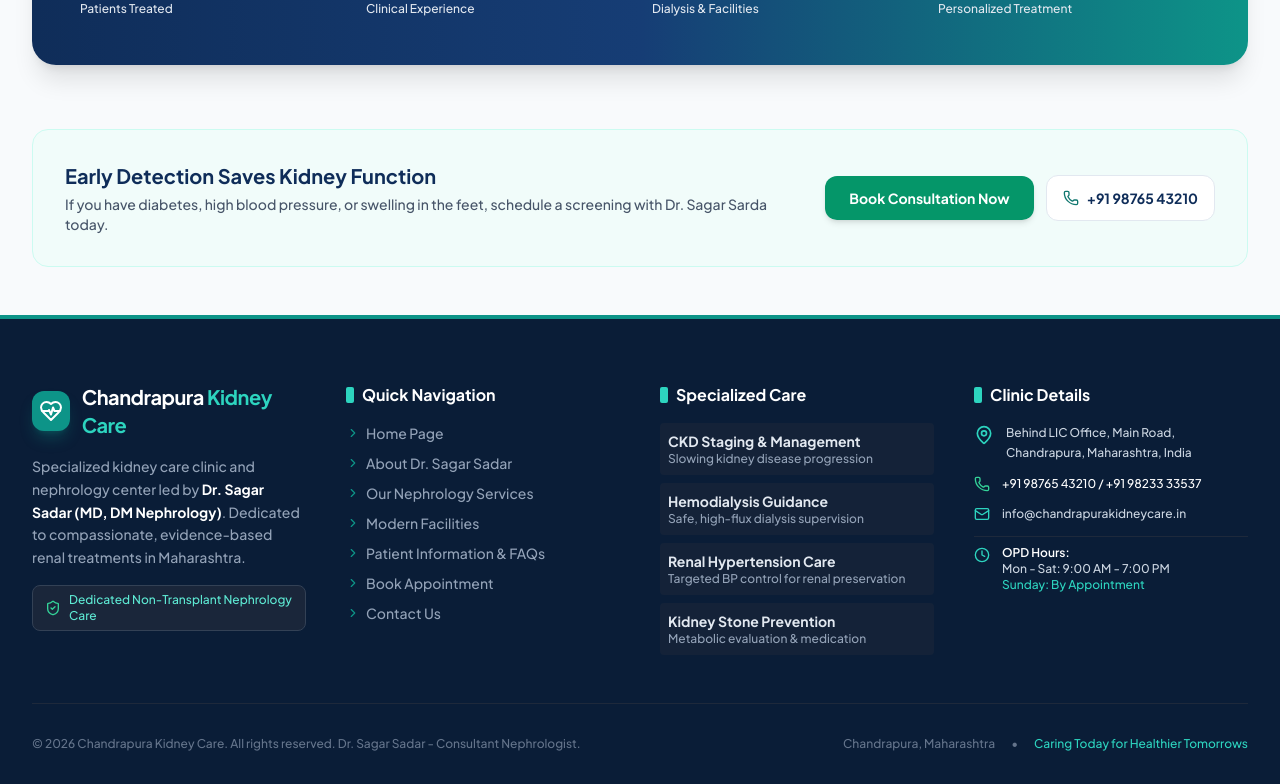
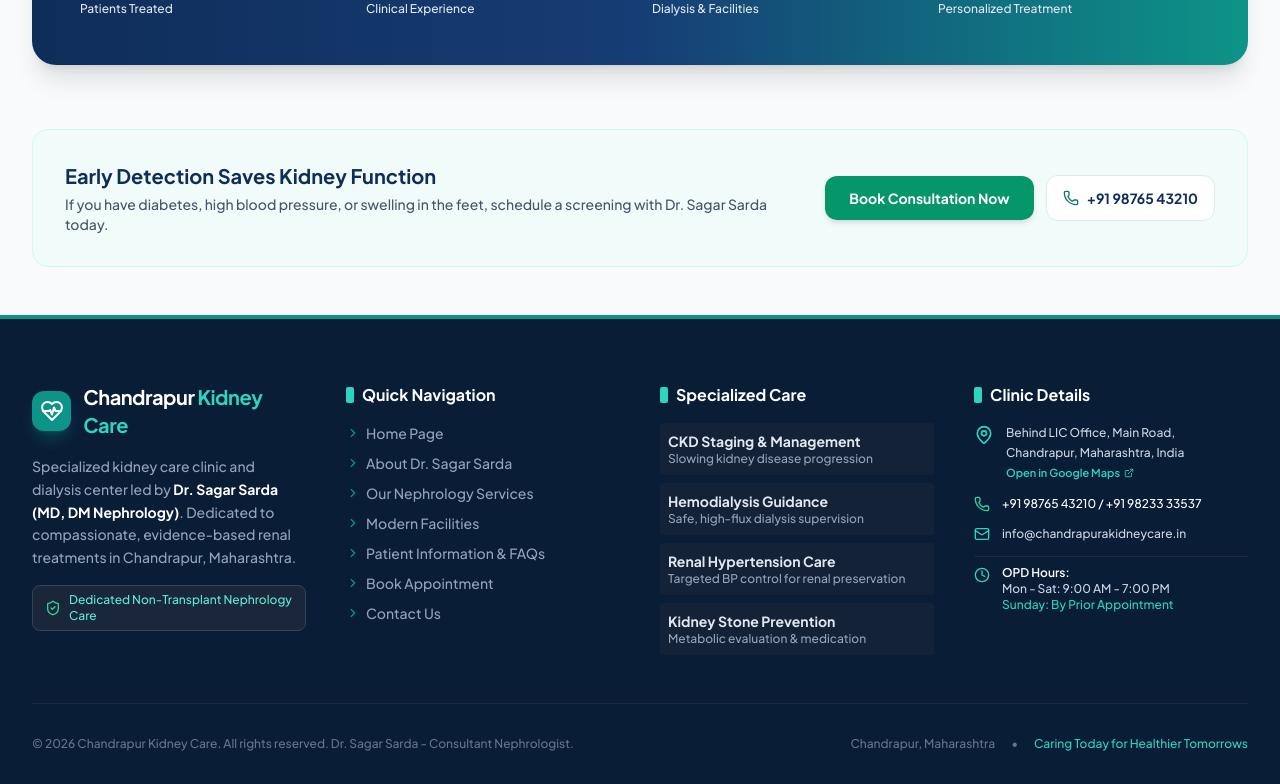
Before and after one commit to ARI-23o/Hospital, a React (Vite) app in the folder client/: page / in a window 1280 px wide. Shown: the part 2069-2853 px from the top of the page. Built offline with nearby package versions, Linux system fonts and the light colour scheme.

Commit message:
Integrate official Google Maps link and interactive map embed for Dr. Sagar Sarda's Chandrapur Kidney Care

```diff
--- a/client/src/components/Footer.jsx
+++ b/client/src/components/Footer.jsx
@@ -1,7 +1,9 @@
 import React from 'react';
-import { HeartPulse, Phone, Mail, MapPin, Clock, ShieldCheck, ChevronRight } from 'lucide-react';
+import { HeartPulse, Phone, Mail, MapPin, Clock, ShieldCheck, ChevronRight, ExternalLink } from 'lucide-react';
 
 export default function Footer({ setActiveTab }) {
+  const MAP_URL = "https://maps.app.goo.gl/f1P5sEp6G8aWFc39A";
+
   return (
     <footer className="bg-[#0A1D37] text-slate-300 pt-16 pb-8 border-t-4 border-teal-500">
       <div className="max-w-7xl mx-auto px-4 sm:px-6 lg:px-8">
@@ -14,11 +16,11 @@ export default function Footer({ setActiveTab }) {
                 <HeartPulse className="w-6 h-6" />
               </div>
               <span className="text-xl font-bold text-white tracking-tight">
-                Chandrapura <span className="text-teal-400">Kidney Care</span>
+                Chandrapur <span className="text-teal-400">Kidney Care</span>
               </span>
             </div>
             <p className="text-sm text-slate-400 leading-relaxed mb-4">
-              Specialized kidney care clinic and nephrology center led by <strong className="text-white">Dr. Sagar Sadar (MD, DM Nephrology)</strong>. Dedicated to compassionate, evidence-based renal treatments in Maharashtra.
+              Specialized kidney care clinic and dialysis center led by <strong className="text-white">Dr. Sagar Sarda (MD, DM Nephrology)</strong>. Dedicated to compassionate, evidence-based renal treatments in Chandrapur, Maharashtra.
             </p>
             <div className="inline-flex items-center gap-2 bg-slate-800/80 px-3 py-1.5 rounded-lg border border-slate-700 text-xs text-teal-300">
               <ShieldCheck className="w-4 h-4 text-emerald-400 shrink-0" />
@@ -34,7 +36,7 @@ export default function Footer({ setActiveTab }) {
             <ul className="space-y-2.5 text-sm">
               {[
                 { label: 'Home Page', id: 'home' },
-                { label: 'About Dr. Sagar Sadar', id: 'doctor' },
+                { label: 'About Dr. Sagar Sarda', id: 'doctor' },
                 { label: 'Our Nephrology Services', id: 'services' },
                 { label: 'Modern Facilities', id: 'facilities' },
                 { label: 'Patient Information & FAQs', id: 'patient-info' },
@@ -82,18 +84,27 @@ export default function Footer({ setActiveTab }) {
             </ul>
           </div>
 
-          {/* Col 4: Clinic Info */}
+          {/* Col 4: Clinic Info with Google Maps link */}
           <div>
             <h3 className="text-white font-bold text-base mb-4 flex items-center gap-2">
               <span className="w-2 h-4 bg-teal-400 rounded-sm"></span> Clinic Details
             </h3>
             <div className="space-y-3.5 text-sm text-slate-300">
-              <div className="flex items-start gap-3">
-                <MapPin className="w-5 h-5 text-teal-400 shrink-0 mt-0.5" />
+              <a
+                href={MAP_URL}
+                target="_blank"
+                rel="noopener noreferrer"
+                className="flex items-start gap-3 group hover:text-teal-300 transition"
+              >
+                <MapPin className="w-5 h-5 text-teal-400 shrink-0 mt-0.5 group-hover:scale-110 transition-transform" />
                 <p className="text-xs leading-relaxed">
-                  Behind LIC Office, Main Road, Chandrapura, Maharashtra, India
+                  Behind LIC Office, Main Road, Chandrapur, Maharashtra, India
+                  <span className="block text-[11px] text-teal-400 font-semibold mt-0.5 flex items-center gap-1">
+                    Open in Google Maps <ExternalLink className="w-2.5 h-2.5" />
+                  </span>
                 </p>
-              </div>
+              </a>
+
               <div className="flex items-center gap-3">
                 <Phone className="w-4 h-4 text-emerald-400 shrink-0" />
                 <span className="text-xs font-medium text-white">+91 98765 43210 / +91 98233 33537</span>
@@ -107,7 +118,7 @@ export default function Footer({ setActiveTab }) {
                 <div className="text-xs">
                   <p className="font-semibold text-white">OPD Hours:</p>
                   <p>Mon - Sat: 9:00 AM - 7:00 PM</p>
-                  <p className="text-teal-400">Sunday: By Appointment</p>
+                  <p className="text-teal-400">Sunday: By Prior Appointment</p>
                 </div>
               </div>
             </div>
@@ -117,9 +128,11 @@ export default function Footer({ setActiveTab }) {
 
         {/* Bottom copyright */}
         <div className="mt-8 flex flex-col md:flex-row items-center justify-between gap-4 text-xs text-slate-500">
-          <p>© {new Date().getFullYear()} Chandrapura Kidney Care. All rights reserved. Dr. Sagar Sadar - Consultant Nephrologist.</p>
+          <p>© {new Date().getFullYear()} Chandrapur Kidney Care. All rights reserved. Dr. Sagar Sarda - Consultant Nephrologist.</p>
           <div className="flex items-center space-x-4">
-            <span>Chandrapura, Maharashtra</span>
+            <a href={MAP_URL} target="_blank" rel="noopener noreferrer" className="hover:text-teal-400 transition">
+              Chandrapur, Maharashtra
+            </a>
             <span>•</span>
             <span className="text-teal-400">Caring Today for Healthier Tomorrows</span>
           </div>
--- a/client/src/pages/ContactPage.jsx
+++ b/client/src/pages/ContactPage.jsx
@@ -1,5 +1,5 @@
 import React, { useState } from 'react';
-import { MapPin, Phone, Mail, Clock, Send, CheckCircle2, AlertCircle, MessageSquare } from 'lucide-react';
+import { MapPin, Phone, Mail, Clock, Send, CheckCircle2, AlertCircle, MessageSquare, ExternalLink, Navigation } from 'lucide-react';
 
 export default function ContactPage({ setActiveTab }) {
   const [formData, setFormData] = useState({
@@ -10,6 +10,9 @@ export default function ContactPage({ setActiveTab }) {
     message: ''
   });
   const [status, setStatus] = useState({ loading: false, success: false, error: '' });
+
+  const MAP_URL = "https://maps.app.goo.gl/f1P5sEp6G8aWFc39A";
+  const MAP_EMBED_URL = "https://www.google.com/maps/embed?pb=!1m18!1m12!1m3!1d3742.662993132626!2d79.2959868!3d19.9495898!2m3!1f0!2f0!3f0!3m2!1i1024!2i768!4f13.1!3m3!1m2!1s0x3bd2d56cd0476929%3A0x99b7c10995248e85!2sDr.%20Sagar%20Sarda&#39;s%20Chandrapur%20Kidney%20Care!5e0!3m2!1sen!2sin!4v1710565000000!5m2!1sen!2sin";
 
   const handleChange = (e) => {
     setFormData(prev => ({ ...prev, [e.target.name]: e.target.value }));
@@ -53,10 +56,10 @@ export default function ContactPage({ setActiveTab }) {
             Get in Touch
           </span>
           <h1 className="text-3xl sm:text-4xl font-extrabold mt-4 tracking-tight">
-            Contact Chandrapura Kidney Care
+            Contact Chandrapur Kidney Care
           </h1>
           <p className="text-sm sm:text-base text-teal-100 mt-2 font-normal leading-relaxed">
-            We are here to assist you with appointment scheduling, general inquiries, and kidney health guidance.
+            We are here to assist you with appointment scheduling, directions to our clinic, and kidney health guidance.
           </p>
         </div>
       </section>
@@ -65,7 +68,7 @@ export default function ContactPage({ setActiveTab }) {
       <section className="max-w-7xl mx-auto px-4 sm:px-6 lg:px-8">
         <div className="grid grid-cols-1 lg:grid-cols-12 gap-10">
 
-          {/* Left Column: Clinic Contact Info & Map Placeholder */}
+          {/* Left Column: Clinic Contact Info & Real Interactive Map */}
           <div className="lg:col-span-5 space-y-6">
 
             <div className="bg-white rounded-3xl p-6 sm:p-8 shadow-card border border-slate-100 space-y-6">
@@ -80,7 +83,15 @@ export default function ContactPage({ setActiveTab }) {
                   </div>
                   <div>
                     <h4 className="font-bold text-slate-800">Hospital Location</h4>
-                    <p className="text-slate-500 mt-0.5">Behind LIC Office, Main Road, Chandrapura, Maharashtra, India</p>
+                    <p className="text-slate-500 mt-0.5">Behind LIC Office, Main Road, Chandrapur, Maharashtra, India</p>
+                    <a
+                      href={MAP_URL}
+                      target="_blank"
+                      rel="noopener noreferrer"
+                      className="inline-flex items-center gap-1 text-teal-600 hover:text-teal-800 font-bold text-xs mt-1.5"
+                    >
+                      <Navigation className="w-3.5 h-3.5" /> Get Directions on Google Maps <ExternalLink className="w-3 h-3" />
+                    </a>
                   </div>
                 </div>
 
@@ -112,24 +123,52 @@ export default function ContactPage({ setActiveTab }) {
                   <div>
                     <h4 className="font-bold text-slate-800">Visiting & OPD Hours</h4>
                     <p className="text-slate-600 mt-0.5">Monday – Saturday: 9:00 AM – 7:00 PM</p>
-                    <p className="text-teal-700 font-semibold">Sunday: By Appointment</p>
+                    <p className="text-teal-700 font-semibold">Sunday: By Prior Appointment</p>
                   </div>
                 </div>
               </div>
             </div>
 
-            {/* Interactive Map Visual */}
+            {/* Google Map Card with Live Link */}
             <div className="bg-white rounded-3xl p-6 shadow-soft border border-slate-100 overflow-hidden">
-              <h4 className="text-xs font-bold text-slate-400 uppercase tracking-wider mb-3">
-                Location Map • Chandrapura, Maharashtra
-              </h4>
-              <div className="h-44 rounded-2xl bg-gradient-to-tr from-sky-100 via-teal-50 to-blue-100 border border-slate-200 flex flex-col items-center justify-center text-center p-4 relative">
-                <MapPin className="w-10 h-10 text-rose-500 animate-bounce mb-1" />
-                <span className="font-bold text-xs text-[#0F2D59]">Chandrapura Kidney Care</span>
-                <span className="text-[11px] text-slate-500">Behind LIC Office, Chandrapura</span>
-                <div className="mt-2 bg-white/90 text-slate-700 text-[10px] font-semibold px-2.5 py-1 rounded shadow-sm">
-                  Easily accessible with parking & wheelchair access
-                </div>
+              <div className="flex items-center justify-between mb-3">
+                <h4 className="text-xs font-bold text-slate-500 uppercase tracking-wider">
+                  Location Map • Chandrapur
+                </h4>
+                <a
+                  href={MAP_URL}
+                  target="_blank"
+                  rel="noopener noreferrer"
+                  className="text-xs font-bold text-teal-600 hover:text-teal-800 flex items-center gap-1"
+                >
+                  Open in Google Maps <ExternalLink className="w-3 h-3" />
+                </a>
+              </div>
+
+              <div className="rounded-2xl overflow-hidden border border-slate-200 relative">
+                <iframe
+                  title="Dr. Sagar Sarda's Chandrapur Kidney Care Location"
+                  src={MAP_EMBED_URL}
+                  width="100%"
+                  height="220"
+                  style={{ border: 0 }}
+                  allowFullScreen=""
+                  loading="lazy"
+                  referrerPolicy="no-referrer-when-downgrade"
+                  className="w-full h-56"
+                ></iframe>
+              </div>
+
+              <div className="mt-3 text-center">
+                <a
+                  href={MAP_URL}
+                  target="_blank"
+                  rel="noopener noreferrer"
+                  className="w-full inline-flex items-center justify-center gap-2 bg-slate-100 hover:bg-slate-200 text-[#0F2D59] font-bold text-xs py-2.5 px-4 rounded-xl transition"
+                >
+                  <MapPin className="w-4 h-4 text-rose-500" />
+                  Navigate to Dr. Sagar Sarda's Chandrapur Kidney Care
+                </a>
               </div>
             </div>
 
@@ -145,7 +184,7 @@ export default function ContactPage({ setActiveTab }) {
                 Have a Question for Our Team?
               </h3>
               <p className="text-xs sm:text-sm text-slate-500 mb-6">
-                Fill out the form below and Dr. Sagar Sadar's clinic coordinator will respond promptly.
+                Fill out the form below and Dr. Sagar Sarda's clinic coordinator will respond promptly.
               </p>
 
               {status.success && (
@@ -153,7 +192,7 @@ export default function ContactPage({ setActiveTab }) {
                   <CheckCircle2 className="w-5 h-5 text-emerald-600 shrink-0 mt-0.5" />
                   <div>
                     <h5 className="font-bold">Message Sent Successfully!</h5>
-                    <p>Thank you for reaching out to Chandrapura Kidney Care. We will contact you shortly.</p>
+                    <p>Thank you for reaching out to Chandrapur Kidney Care. We will contact you shortly.</p>
                   </div>
                 </div>
               )}
```
